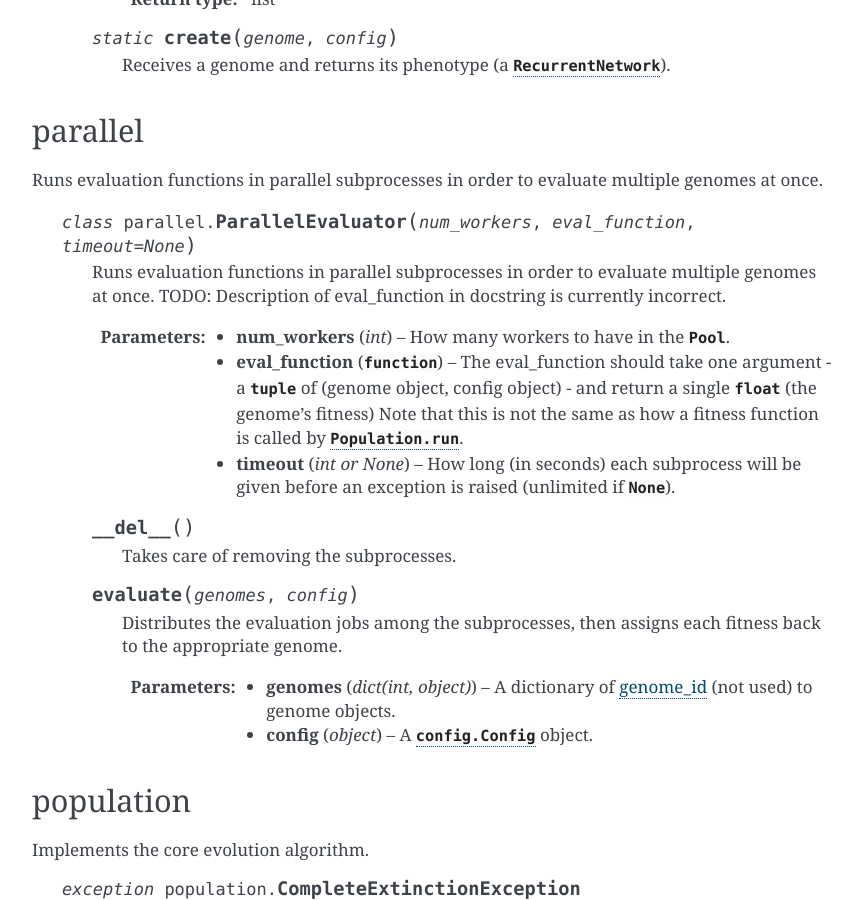
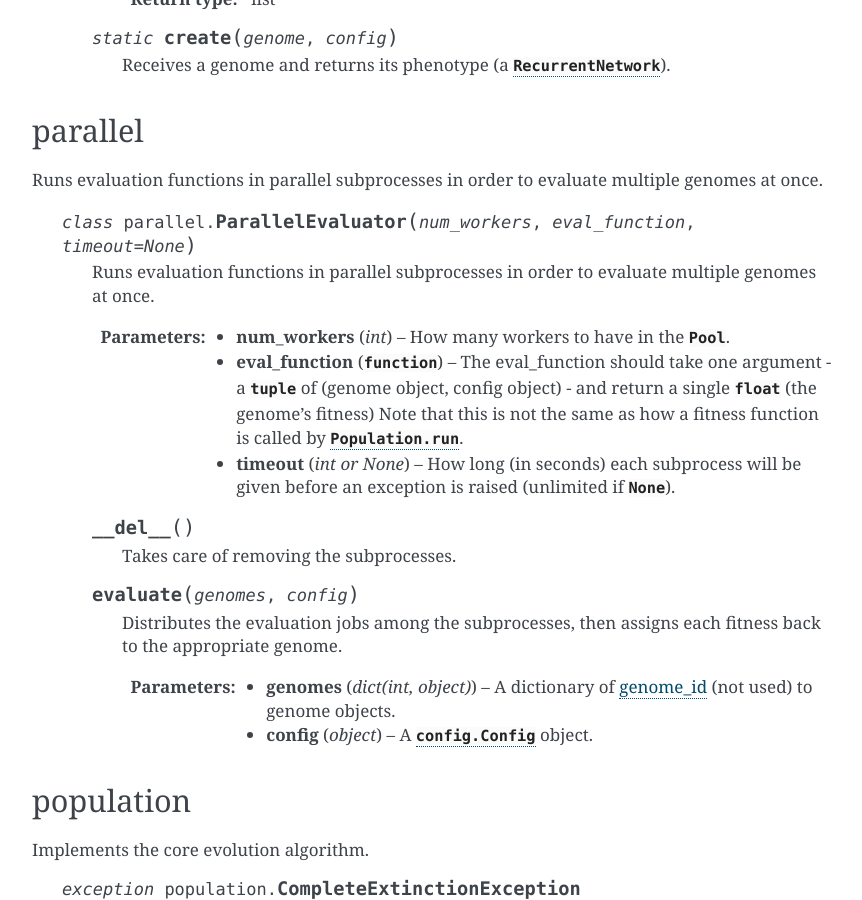
Before and after one commit to CodeReclaimers/neat-python, a Sphinx documentation site: the page built from docs/module_summaries.rst, in a window 1280 px wide and 900 px high, scrolled down 21146 px. Shown: the whole window, without its empty margins (218-1080 px from the left). Built offline with Sphinx 7.4.7, drawn with Linux system fonts in a browser that asks for light colours.

Commit message:
Correction re parallel.py docstring (TODO done)

```diff
--- a/docs/module_summaries.rst
+++ b/docs/module_summaries.rst
@@ -1065,8 +1065,7 @@ Runs evaluation functions in parallel subprocesses in order to evaluate multiple
 
   .. py:class:: ParallelEvaluator(num_workers, eval_function, timeout=None)
 
-    Runs evaluation functions in parallel subprocesses in order to evaluate multiple genomes at once. TODO: Description of eval_function in docstring is
-    currently incorrect.
+    Runs evaluation functions in parallel subprocesses in order to evaluate multiple genomes at once.
 
     :param int num_workers: How many workers to have in the `Pool <python:multiprocessing.pool.Pool>`.
     :param eval_function: The eval_function should take one argument - a `tuple` of (genome object, config object) - and return a single `float` (the genome's fitness) Note that this is not the same as how a fitness function is called by :py:meth:`Population.run <population.Population.run>`.
```
